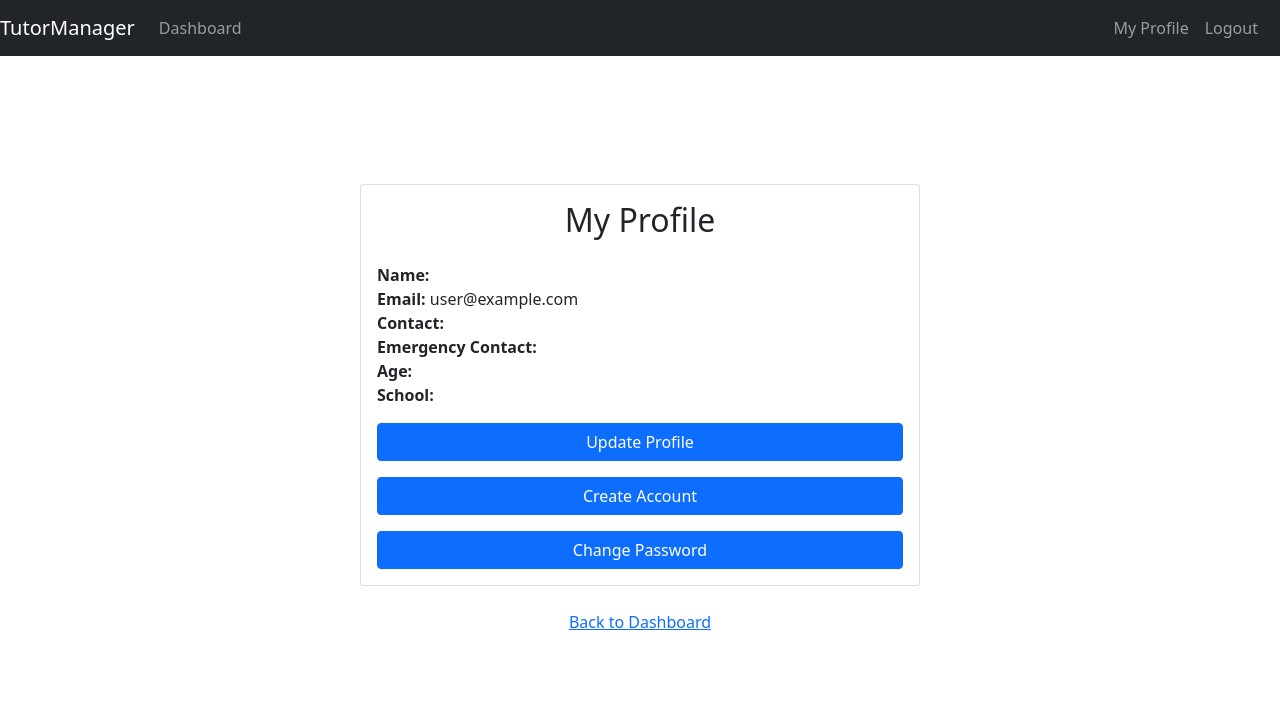
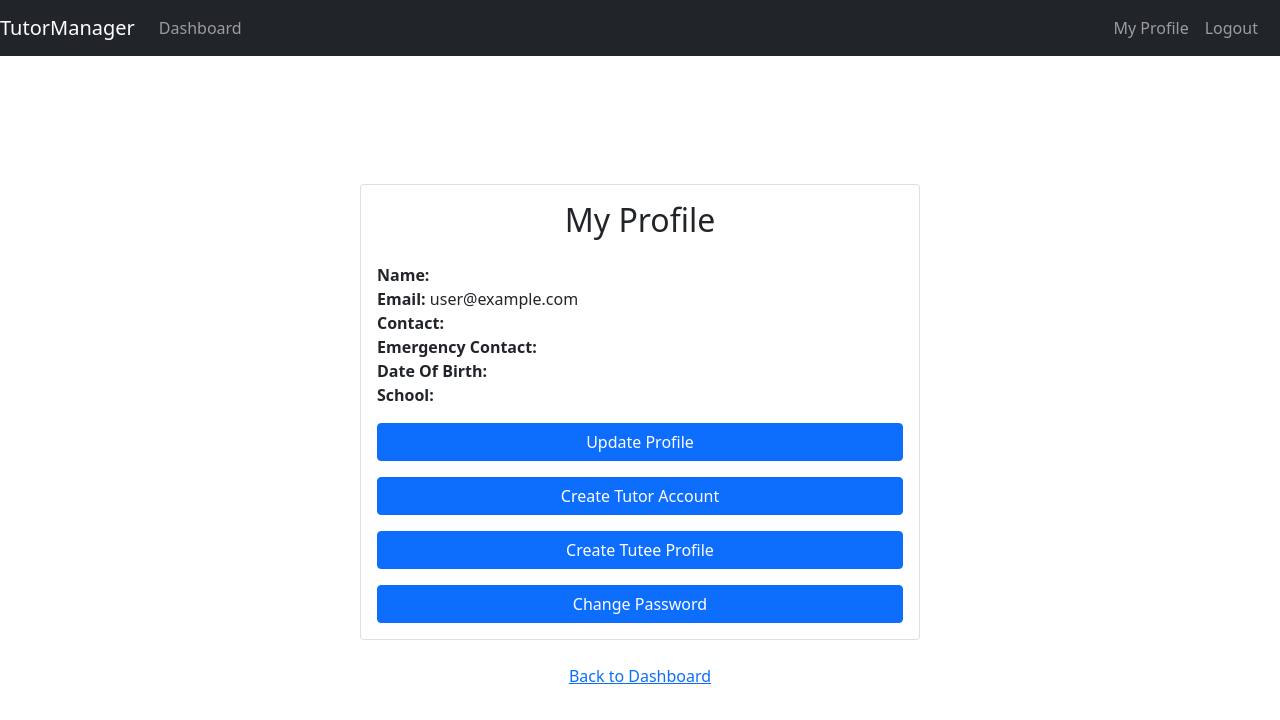
Before and after one commit to nicollegann/Orbital, a React (Create React App) app: page /profile in a window 1280 px wide. Shown: the top 720 px of the page. Built offline with nearby package versions, Linux system fonts and the light colour scheme; no server answers; the database is empty; sample sign-in values are in the browser's storage.

Commit message:
Update Profile.js
changed age to dob

```diff
--- a/src/components/Profile.js
+++ b/src/components/Profile.js
@@ -26,12 +26,13 @@ export default function Profile() {
           <br />
           <strong>Emergency Contact:</strong> {getData[0] && getData[0].EmergencyContact}
           <br />
-          <strong>Age:</strong> {getData[0] && getData[0].Age}
+          <strong>Date Of Birth:</strong> {getData[0] && getData[0].DateOfBirth}
           <br />
           <strong>School:</strong> {getData[0] && getData[0].School}
           <br />
           <Link to="/update-profile" className="btn btn-primary w-100 mt-3">Update Profile</Link>
-          <Link to="/create-account" className="btn btn-primary w-100 mt-3">Create Account</Link>
+          <Link to="/create-tutor-account" className="btn btn-primary w-100 mt-3">Create Tutor Account</Link>
+          <Link to="/create-tutee-profile" className="btn btn-primary w-100 mt-3">Create Tutee Profile</Link>
           <Link to="/change-password" className="btn btn-primary w-100 mt-3">Change Password</Link>
         </Card.Body>
       </Card>
```
